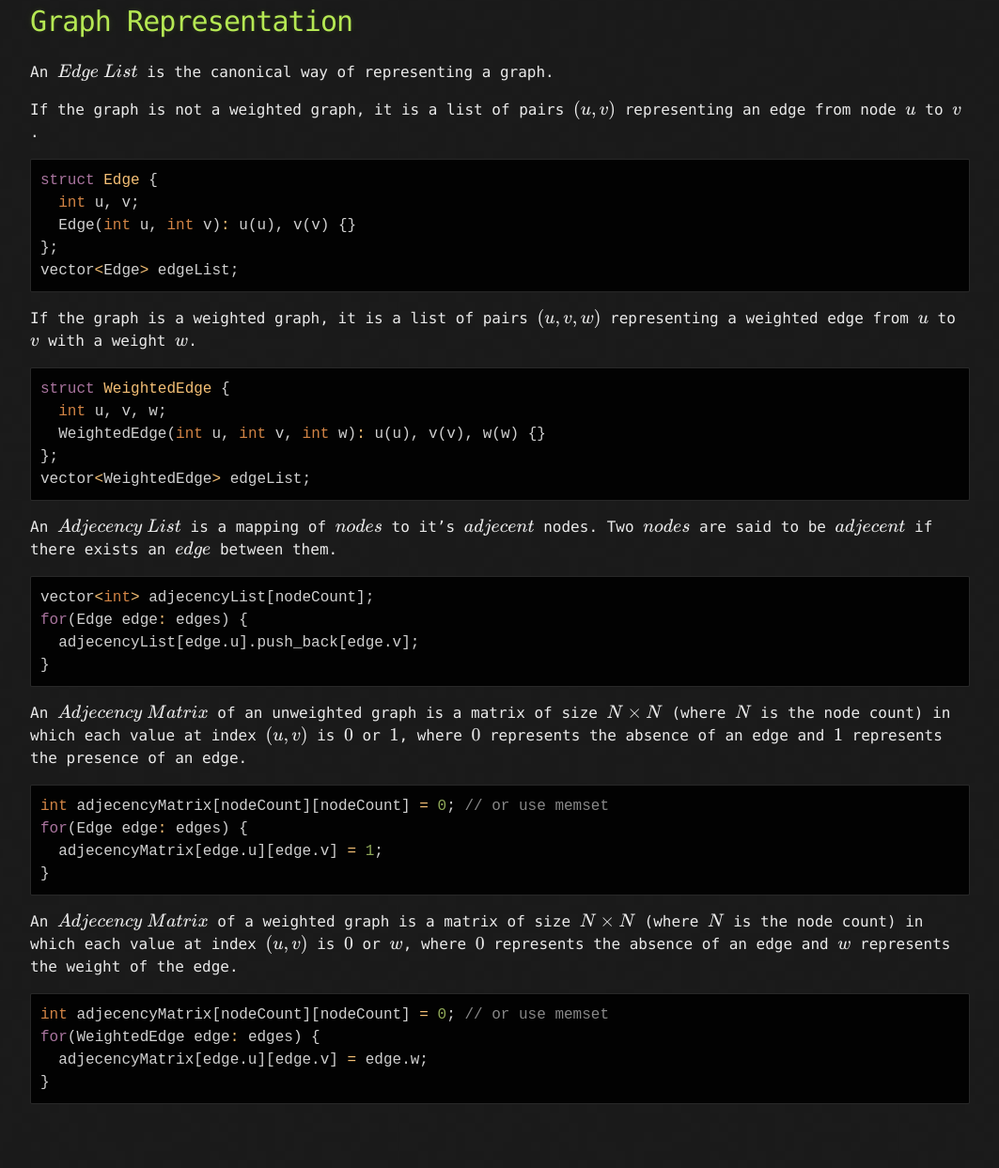
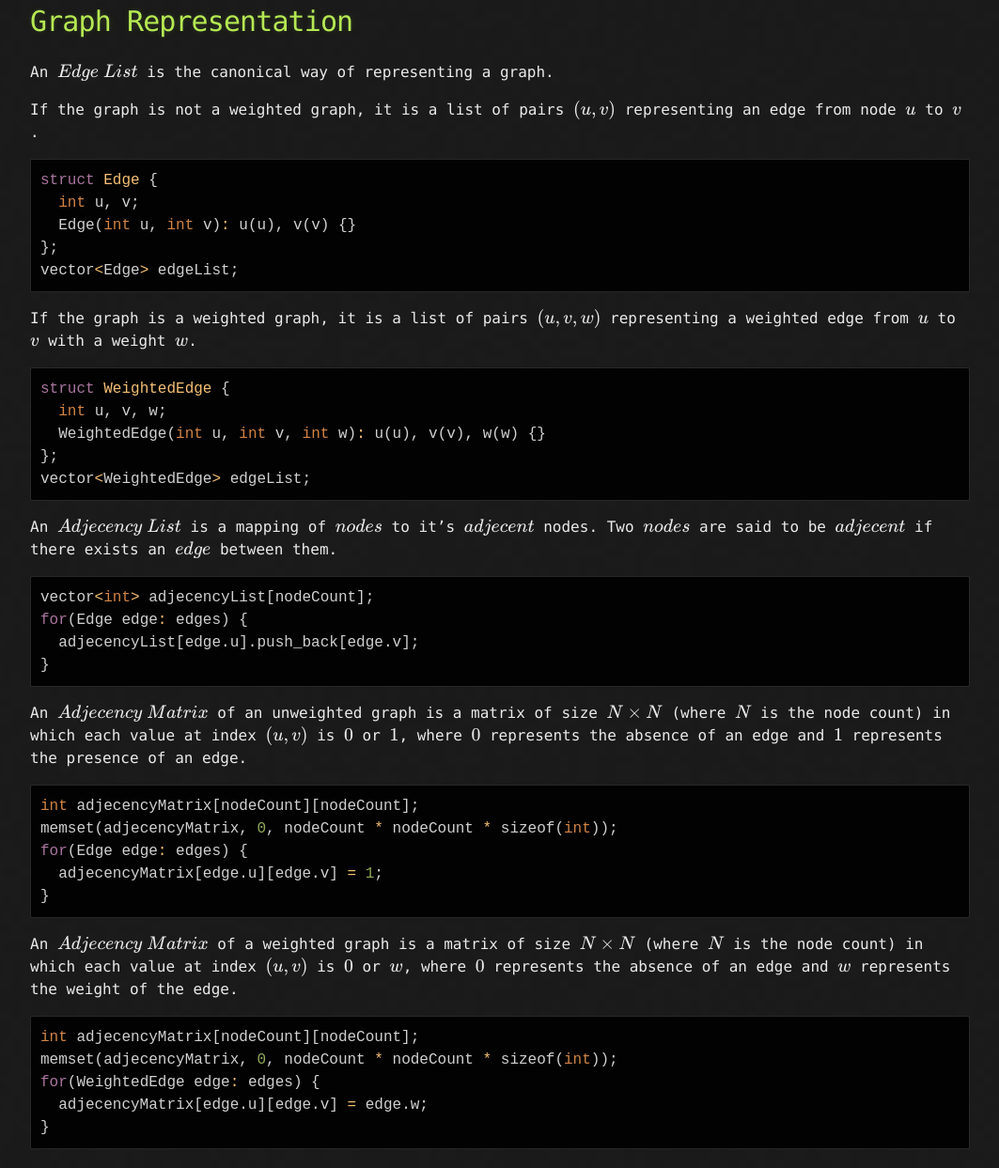
Before and after one commit to cp-insights/cp-insights.github.io, a Jekyll site: the page built from Graph/GraphRepresentation.md, in a window 1280 px wide. Shown: the whole page at 94% size, without its empty margins (108-1171 px from the left). Built offline with Jekyll 4.4.1, drawn with Linux system fonts in a browser that asks for light colours; formulas are drawn with MathJax 3; before the commit the page ends 1195 px from its top, so only the background shows below that.

Commit message:
Changed matrix initialization to memset

````diff
--- a/Graph/GraphRepresentation.md
+++ b/Graph/GraphRepresentation.md
@@ -42,7 +42,8 @@ for(Edge edge: edges) {
 An $Adjecency\ Matrix$ of an unweighted graph is a matrix of size $N \times N$ (where $N$ is the node count) in which each value at index $(u, v)$ is $0$ or $1$, where $0$ represents the absence of an edge and $1$ represents the presence of an edge.
 
 ```cpp
-int adjecencyMatrix[nodeCount][nodeCount] = {{0}}; // or use memset
+int adjecencyMatrix[nodeCount][nodeCount];
+memset(adjecencyMatrix, 0, nodeCount * nodeCount * sizeof(int));
 for(Edge edge: edges) {
   adjecencyMatrix[edge.u][edge.v] = 1;
 }
@@ -51,7 +52,8 @@ for(Edge edge: edges) {
 An $Adjecency\ Matrix$ of a weighted graph is a matrix of size $N \times N$ (where $N$ is the node count) in which each value at index $(u, v)$ is $0$ or $w$, where $0$ represents the absence of an edge and $w$ represents the weight of the edge.
 
 ```cpp
-int adjecencyMatrix[nodeCount][nodeCount] = {{0}}; // or use memset
+int adjecencyMatrix[nodeCount][nodeCount];
+memset(adjecencyMatrix, 0, nodeCount * nodeCount * sizeof(int));
 for(WeightedEdge edge: edges) {
   adjecencyMatrix[edge.u][edge.v] = edge.w;
 }
````
